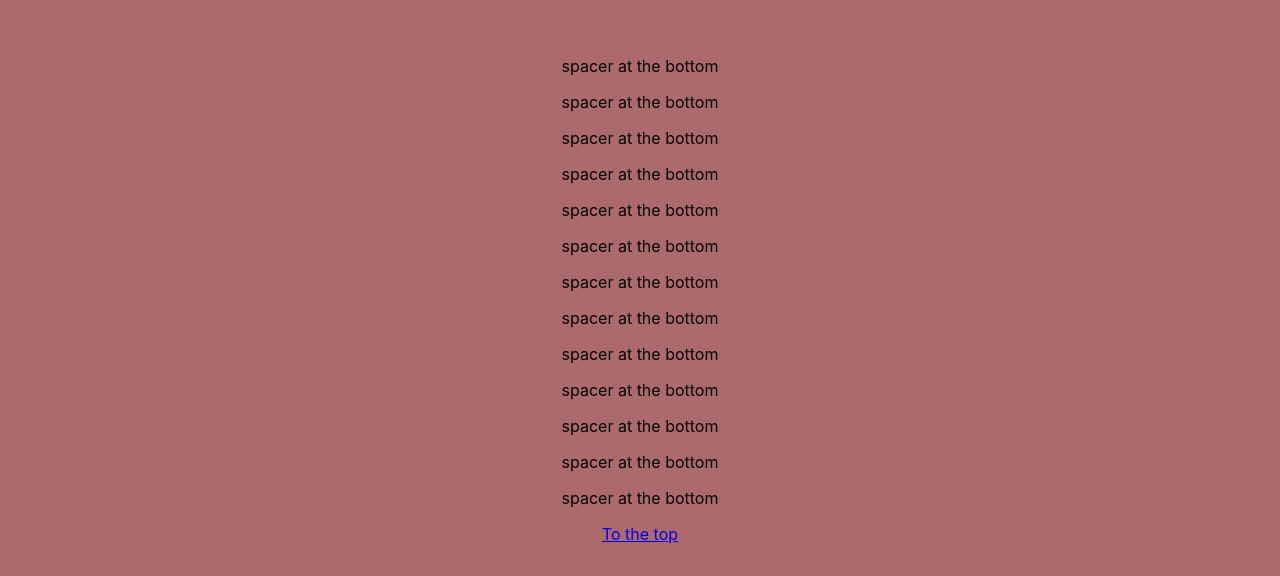
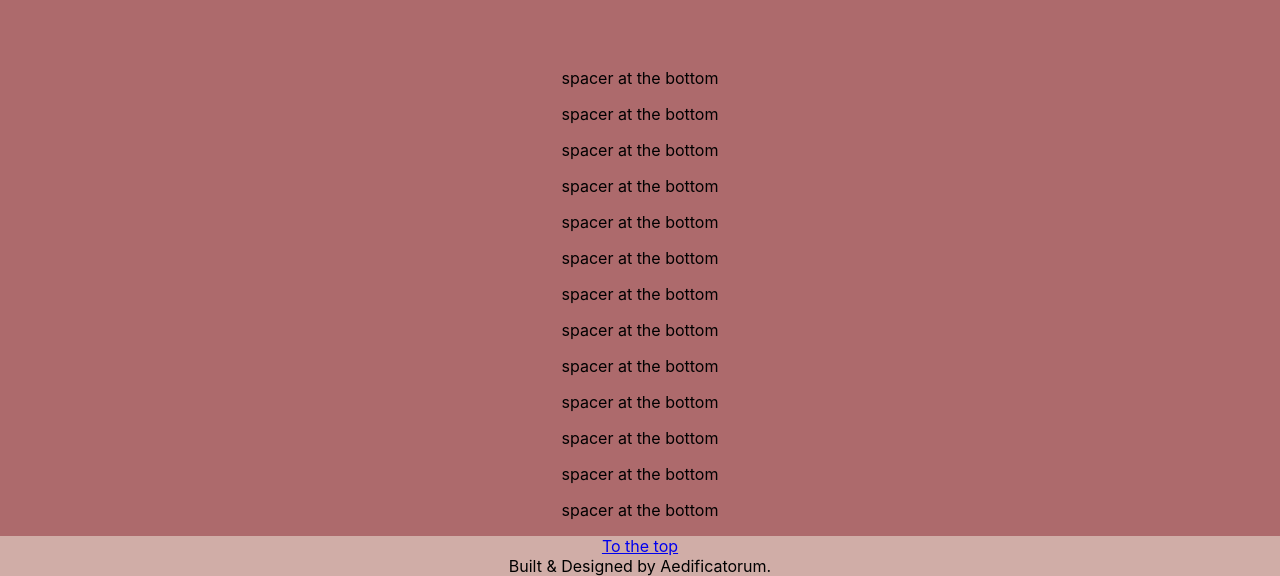
Before and after one commit to aedificatorum/website, a React (Create React App) app in the folder website/: page / in a window 1280 px wide. Shown: the part 1808-2384 px from the top of the page. Before the commit the page ends 2352 px from the top, so only its background shows below. Built offline with nearby package versions, Linux system fonts and the light colour scheme; a web font is replaced by a local one.

Commit message:
fix footer padding

```diff
--- a/website/public/index.html
+++ b/website/public/index.html
@@ -24,7 +24,7 @@
   </head>
   <body>
     <noscript>You need to enable JavaScript to run this app.</noscript>
-    <div id="root"></div>
+    <div id="root" class="container-fluid"></div>
     <!--
       This HTML file is a template.
       If you open it directly in the browser, you will see an empty page.
--- a/website/src/App.css
+++ b/website/src/App.css
@@ -2,9 +2,8 @@ body {
   background-color: #AD6A6C;
   display: flex;
   flex-direction: column;
-  /* height: 80vh; */
   justify-content: center;
-  padding: 0 30px;
+  /* padding: 0 30px; */
   text-align: center;
 }
 
@@ -20,11 +19,6 @@ h1 {
   font-family: 'Major Mono Display', monospace;
 }
 
-/* a {
-  font-family: 'Major Mono Display', monospace;
-  font-size: 200%;
-} */
-
 .logo-home {
   width: 20%;
   height: auto;
@@ -34,5 +28,9 @@ h1 {
   margin-bottom: 400px;
 }
 
+footer {
+  background-color: #D0ADA7
+}
+
 /* Other font */
 /* font-family: 'Fredericka the Great', cursive; */
--- a/website/src/Footer.js
+++ b/website/src/Footer.js
@@ -8,7 +8,7 @@ const Footer = (props) => {
       <div className="container">
         <span className="text-muted">
         <a href="/" onClick={scrollToTop}>To the top</a>
-
+        <div>Built & Designed by Aedificatorum.</div>
         </span>
 
       </div>
```
